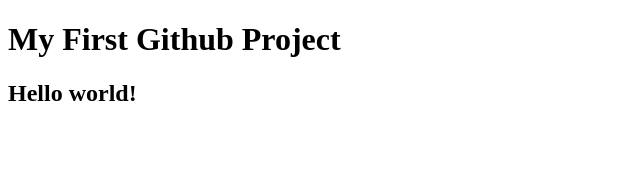
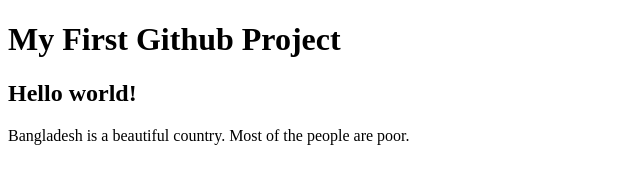
Before and after one commit to ronyweb541/testGithub, a plain HTML site: page index.html in a window 1280 px wide. Shown: the whole page, without its empty margins (0-640 px from the left). Drawn offline with Linux system fonts and the light colour scheme.

Commit message:
Five commit

```diff
--- a/index.html
+++ b/index.html
@@ -9,5 +9,8 @@
 <body>
     <h1>My First Github Project</h1>
     <h2>Hello world!</h2>
+    <div>
+        <p> Bangladesh is a beautiful country. Most of the people are poor. </p>
+    </div>
 </body>
 </html>
```
